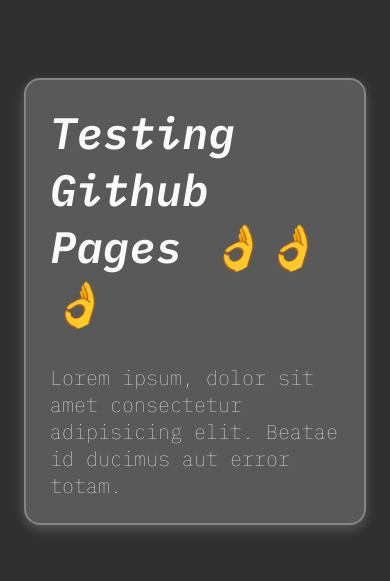
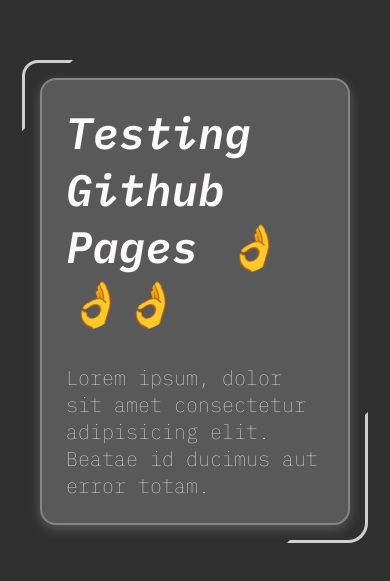
Before and after one commit to saakarg/saakarg.test.io, a plain HTML site: page index.html in a window 390 px wide. Shown: the part 121-702 px from the top of the page. Drawn offline with Linux system fonts and the light colour scheme.

Commit message:
Updated UI (Little Changes)

```diff
--- a/index.html
+++ b/index.html
@@ -9,7 +9,7 @@
     <title>Testing Github Pages</title>
   </head>
   <body>
-    <div>
+    <div class="main">
       <h1>Testing Github Pages 👌👌👌</h1>
       <p>
         Lorem ipsum, dolor sit amet consectetur adipisicing elit. Beatae id
--- a/style.css
+++ b/style.css
@@ -14,11 +14,10 @@
   color: #fbf9fa;
   font-family: "IBMPlexMono";
   font-size: 22px;
-  box-sizing: border-box;
   padding: 1.5rem;
 }
 
-div {
+.main {
   max-width: 500px;
   background: rgba(255, 255, 255, 0.2);
   backdrop-filter: blur(6px);
@@ -26,16 +25,50 @@
   border-radius: 1rem;
   border: 2px solid #fbf9fa46;
   box-shadow: 0 4px 12px rgba(255, 255, 255, 0.2);
+  position: relative;
 }
 
-h1 {
+.main::after,
+.main::before {
+  position: absolute;
+  content: "";
+  border: 3px solid #fbf9facb;
+}
+
+.main::before {
+  width: 45px;
+  height: 65px;
+  border-radius: 1rem 0 0 0;
+  top: -20px;
+  left: -20px;
+  border-right-color: transparent;
+  border-bottom-color: transparent;
+}
+
+.main::after {
+  width: 75px;
+  height: 125px;
+  border-radius: 0 0 1.25rem 0;
+  bottom: -20px;
+  right: -20px;
+  border-top-color: transparent;
+  border-left-color: transparent;
+}
+
+.main h1 {
   font-style: italic;
   font-weight: 600;
   margin-bottom: 2rem;
 }
 
-p {
+.main p {
   font-size: 1.25rem;
   max-width: 700px;
   font-weight: 100;
 }
+
+@media (max-width: 575px) {
+  body {
+    padding: 2.5rem;
+  }
+}
```
